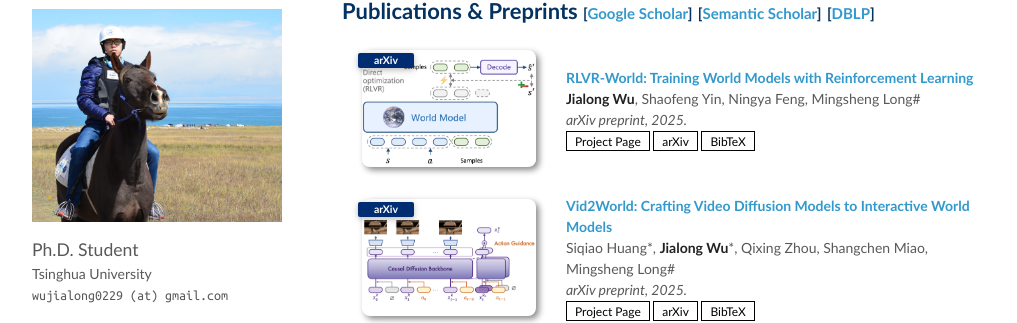
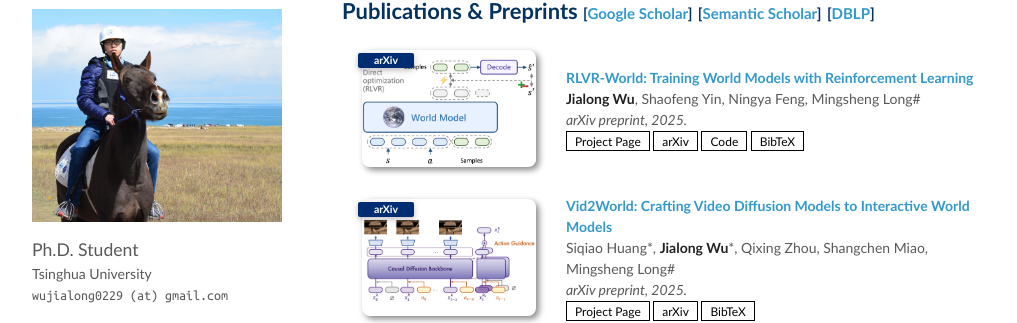
Before and after one commit to Manchery/manchery.github.io, a Jekyll site: the page built from index.md, in a window 1280 px wide and 900 px high, scrolled down 559 px. Shown: the part 126-449 px from the top of the window, without its empty margins (128-1145 px from the left). Built offline with Jekyll 4.4.1, drawn with Linux system fonts in a browser that asks for light colours; nearby versions of some CDN libraries; comment, search, counter and statistics services are not loaded; a style sheet for code colours, icons or effects is not loaded.

Commit message:
Update publications.md

```diff
--- a/_includes/publications.md
+++ b/_includes/publications.md
@@ -22,6 +22,7 @@
     <div class="links">
       <a href="https://thuml.github.io/RLVR-World/" class="btn btn-sm z-depth-0" role="button" target="_blank" style="font-size:12px;">Project Page</a>
       <a href="https://arxiv.org/abs/2505.13934" class="btn btn-sm z-depth-0" role="button" target="_blank" style="font-size:12px;">arXiv</a>
+      <a href="https://github.com/thuml/RLVR-World" class="btn btn-sm z-depth-0" role="button" target="_blank" style="font-size:12px;">Code</a>
       <a href="assets/pub/arxiv2025_rlvrworld/bibtex.txt" class="btn btn-sm z-depth-0" role="button" target="_blank" style="font-size:12px;">BibTeX</a>
     </div>
   </div>
```
